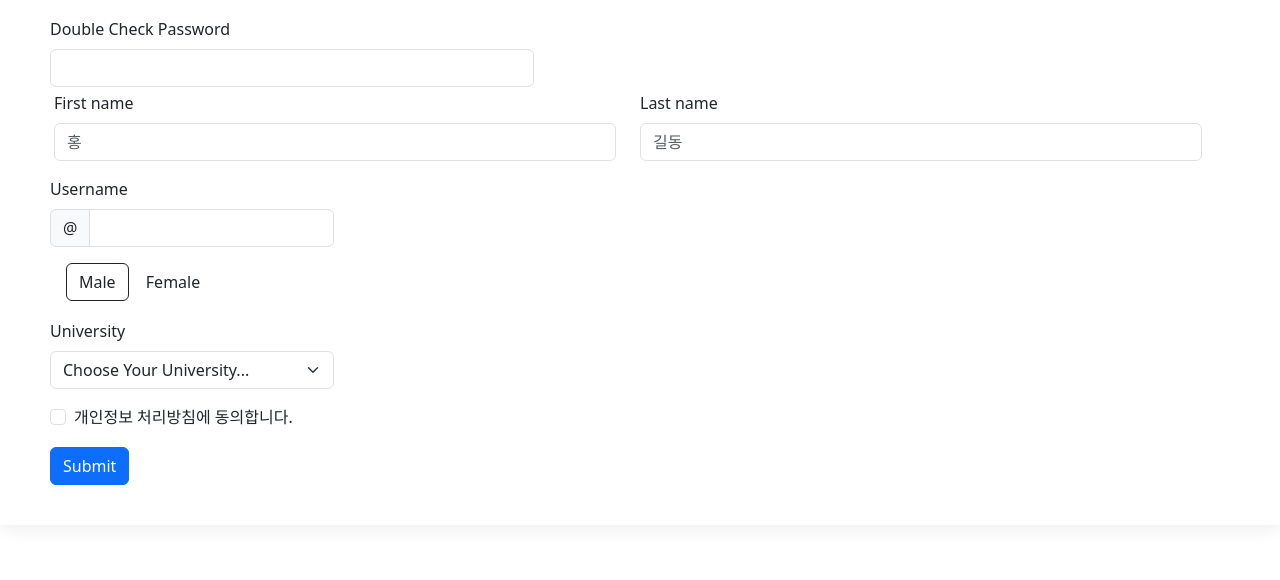
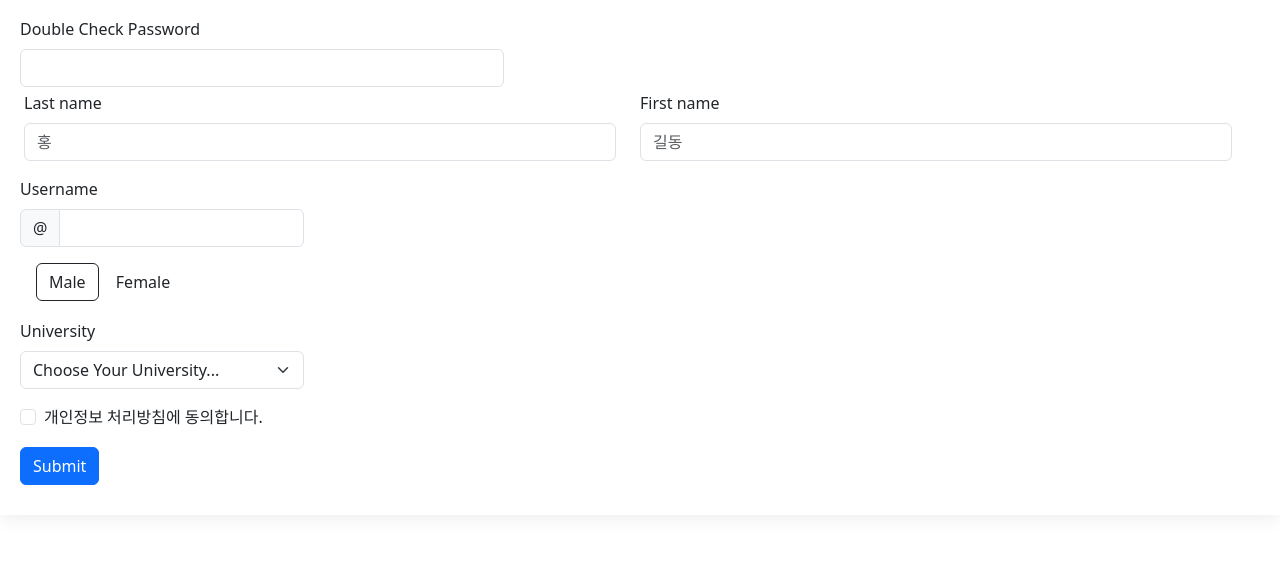
Before and after one commit to yanggogi1423/Very_Useful_Map, a plain HTML site: page login_system/signup.html in a window 1280 px wide. Shown: the part 220-800 px from the top of the page. Drawn offline with nearby package versions, Linux system fonts and the light colour scheme.

Commit message:
bug fixed

```diff
--- a/login_system/signup.css
+++ b/login_system/signup.css
@@ -16,11 +16,12 @@ body, html{
     min-width: 100%;
 
     margin: auto auto;
-    padding: 40px 50px;
     /* 박스 음영 생성 */
     background-color: #fff;
     box-shadow: 0 0 20px rgba(0, 0, 0, 0.1);
+    padding: 30px 20px;
 }
+
 
 #signup{
     font-size: 50px;
--- a/login_system/signup.html
+++ b/login_system/signup.html
@@ -41,7 +41,7 @@
                   </div>
                   <div class="row">
                     <div class="col">
-                      <label for="validationCustom01" class="form-label">First name</label>
+                      <label for="validationCustom01" class="form-label">Last name</label>
                       <input type="text" class="form-control" id="validationCustom01" placeholder="홍" required>
                       <div class="valid-feedback">
                         Looks good!
@@ -49,7 +49,7 @@
                     </div>
 
                     <div class="col">
-                      <label for="validationCustom02" class="form-label">Last name</label>
+                      <label for="validationCustom02" class="form-label">First name</label>
                       <input type="text" class="form-control" id="validationCustom02" placeholder="길동" required>
                       <div class="valid-feedback">
                         Looks good!
```
